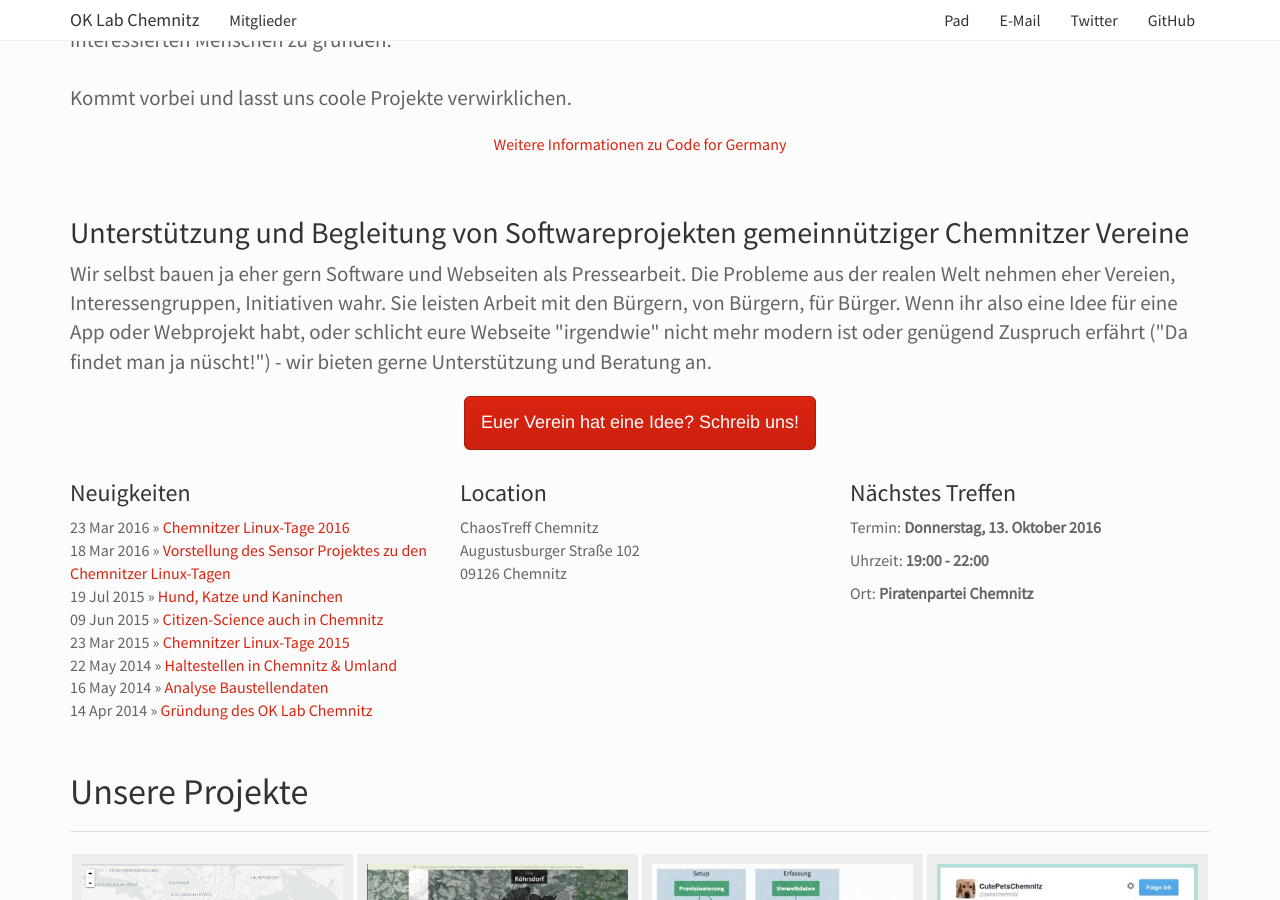
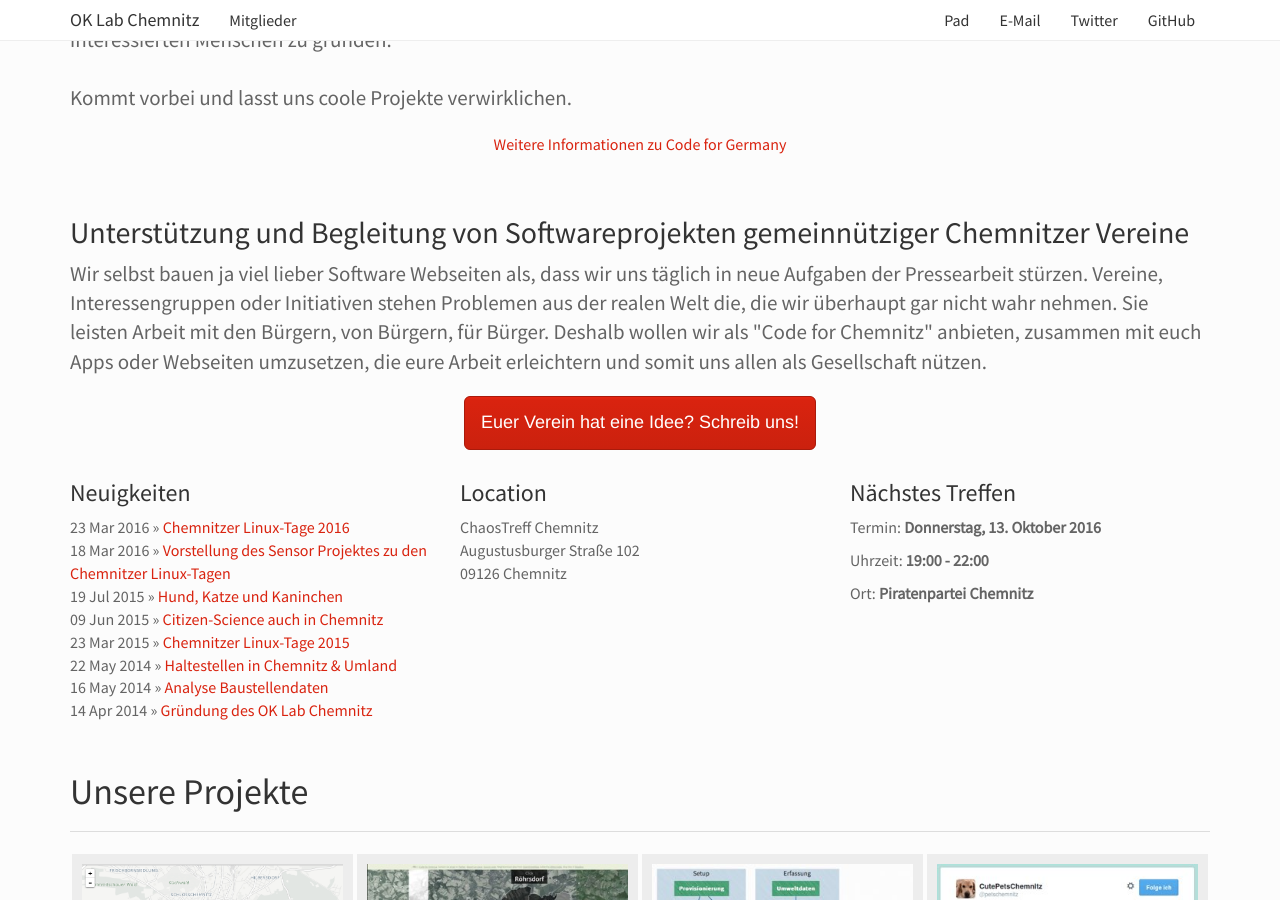
Before and after one commit to CodeforChemnitz/codeforchemnitz.github.io, a Jekyll site: the page built from index.html, in a window 1280 px wide and 900 px high, scrolled down 528 px. Built offline with Jekyll 4.4.1, drawn with Linux system fonts in a browser that asks for light colours.

Commit message:
Update index.html

```diff
--- a/index.html
+++ b/index.html
@@ -22,11 +22,7 @@ libs:
 	<div class="container" style="margin-top:30px;">
 		<h2>Unterstützung und Begleitung von Softwareprojekten gemeinnütziger Chemnitzer Vereine</h2>
 		<p class="lead">
-			Wir selbst bauen ja eher gern Software und Webseiten als Pressearbeit.
-			Die Probleme aus der realen Welt nehmen eher Vereien, Interessengruppen, Initiativen wahr.
-			Sie leisten Arbeit mit den Bürgern, von Bürgern, für Bürger.
-			Wenn ihr also eine Idee für eine App oder Webprojekt habt, oder schlicht eure Webseite "irgendwie" nicht mehr modern ist oder genügend Zuspruch erfährt ("Da findet man ja nüscht!") - wir bieten gerne Unterstützung und Beratung an.
-		</p>
+			Wir selbst bauen ja viel lieber Software Webseiten als, dass wir uns täglich in neue Aufgaben der Pressearbeit stürzen. Vereine, Interessengruppen oder Initiativen stehen Problemen aus der realen Welt die, die wir überhaupt gar nicht wahr nehmen. Sie leisten Arbeit mit den Bürgern, von Bürgern, für Bürger. Deshalb wollen wir als "Code for Chemnitz" anbieten, zusammen mit euch Apps oder Webseiten umzusetzen, die eure Arbeit erleichtern und somit uns allen als Gesellschaft nützen.		</p>
 		<p class="text-center">
 			<a class="btn btn-primary btn-lg" href="mailto:&#099;&#111;&#100;&#101;&#102;&#111;&#114;&#099;&#104;&#101;&#109;&#110;&#105;&#116;&#122;&#064;&#108;&#105;&#115;&#116;&#115;&#046;&#111;&#107;&#102;&#110;&#046;&#111;&#114;&#103;">Euer Verein hat eine Idee? Schreib uns!</a>
 		</p>
```
